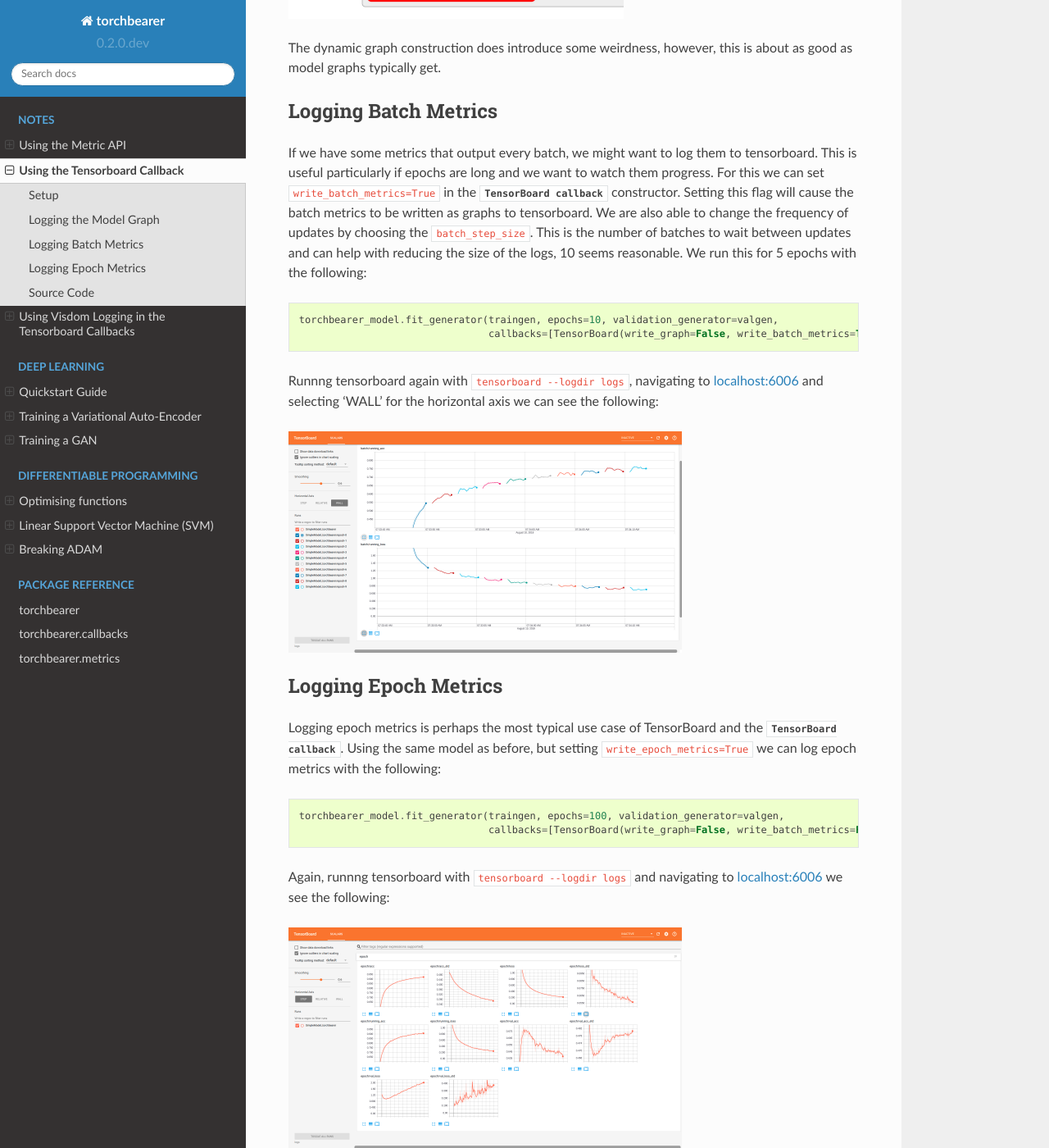
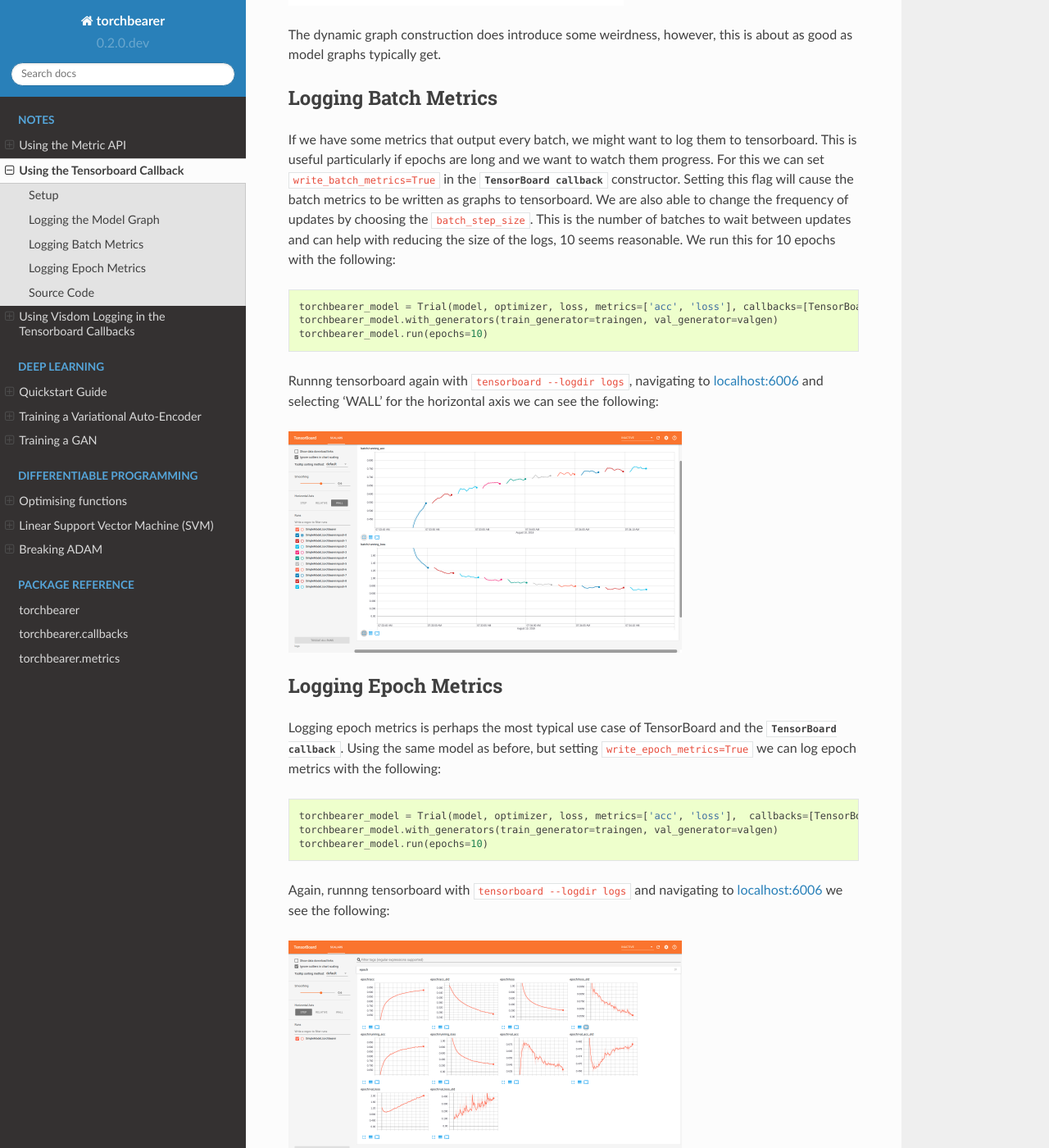
Before and after one commit to pytorchbearer/torchbearer, a Sphinx documentation site: the page built from docs/notes/tensorboard.rst, in a window 1280 px wide and 1400 px high, scrolled down 2492 px. Shown: the whole window at 82% size. Built offline with Sphinx 7.4.7 and the Read the Docs theme 2.0.0, drawn with Linux system fonts in a browser that asks for light colours; some of the changed text lies outside the part shown.

Commit message:
Update tensorboard note

```diff
--- a/docs/_static/examples/tensorboard.py
+++ b/docs/_static/examples/tensorboard.py
@@ -54,16 +54,17 @@
 optimizer = optim.Adam(filter(lambda p: p.requires_grad, model.parameters()), lr=0.001)
 loss = nn.CrossEntropyLoss()
 
-from torchbearer import Model
+from torchbearer import Trial
 from torchbearer.callbacks import TensorBoard
 
-torchbearer_model = Model(model, optimizer, loss, metrics=['acc', 'loss']).to('cuda')
+torchbearer_model = Trial(model, optimizer, loss, metrics=['acc', 'loss'], callbacks=[TensorBoard(write_graph=True, write_batch_metrics=False, write_epoch_metrics=False)]).to('cuda')
+torchbearer_model.with_generators(train_generator=traingen, val_generator=valgen)
+torchbearer_model.run(epochs=1)
 
-torchbearer_model.fit_generator(traingen, epochs=1, validation_generator=valgen,
-                                callbacks=[TensorBoard(write_graph=True, write_batch_metrics=False, write_epoch_metrics=False)])
+torchbearer_model = Trial(model, optimizer, loss, metrics=['acc', 'loss'], callbacks=[TensorBoard(write_graph=False, write_batch_metrics=True, batch_step_size=10, write_epoch_metrics=False)]).to('cuda')
+torchbearer_model.with_generators(train_generator=traingen, val_generator=valgen)
+torchbearer_model.run(epochs=10)
 
-torchbearer_model.fit_generator(traingen, epochs=10, validation_generator=valgen,
-                                callbacks=[TensorBoard(write_graph=False, write_batch_metrics=True, batch_step_size=10, write_epoch_metrics=False)])
-
-torchbearer_model.fit_generator(traingen, epochs=100, validation_generator=valgen,
-                                callbacks=[TensorBoard(write_graph=False, write_batch_metrics=False, write_epoch_metrics=True)])
+torchbearer_model = Trial(model, optimizer, loss, metrics=['acc', 'loss'],  callbacks=[TensorBoard(write_graph=False, write_batch_metrics=False, write_epoch_metrics=True)]).to('cuda')
+torchbearer_model.with_generators(train_generator=traingen, val_generator=valgen)
+torchbearer_model.run(epochs=10)
--- a/docs/notes/tensorboard.rst
+++ b/docs/notes/tensorboard.rst
@@ -64,10 +64,10 @@
 :class:`TensorBoard callback <.TensorBoard>` constructor. Setting this flag will cause the batch metrics to be written
 as graphs to tensorboard. We are also able to change the frequency of updates by choosing the :code:`batch_step_size`.
 This is the number of batches to wait between updates and can help with reducing the size of the logs, 10 seems
-reasonable. We run this for 5 epochs with the following:
+reasonable. We run this for 10 epochs with the following:
 
 .. literalinclude:: /_static/examples/tensorboard.py
-   :lines: 65-66
+   :lines: 64-66
 
 Runnng tensorboard again with :code:`tensorboard --logdir logs`, navigating to
 `localhost:6006 <http://localhost:6006>`_ and selecting 'WALL' for the horizontal axis we can see the following:
```
Also changed, not shown: other parts of docs/notes/tensorboard.rst (+2 -2 lines).
